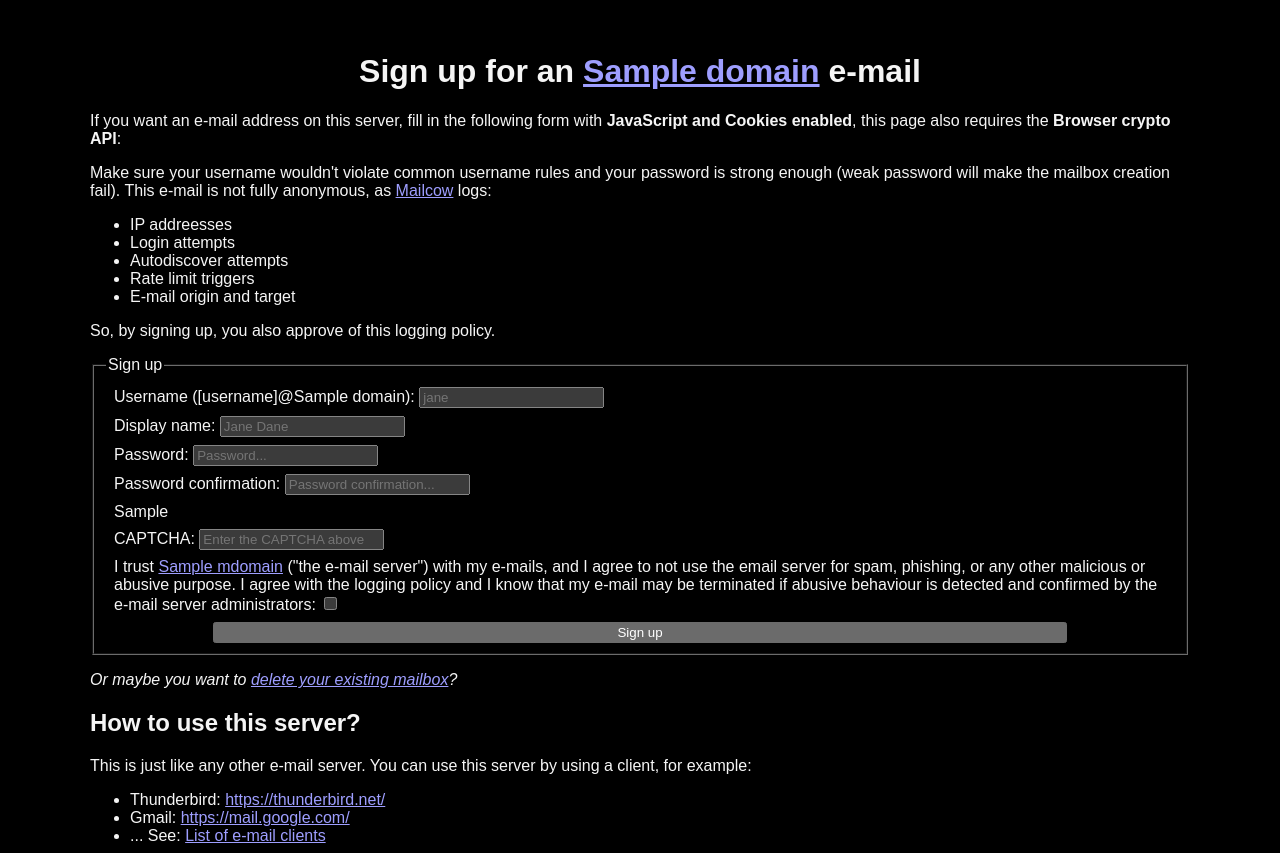
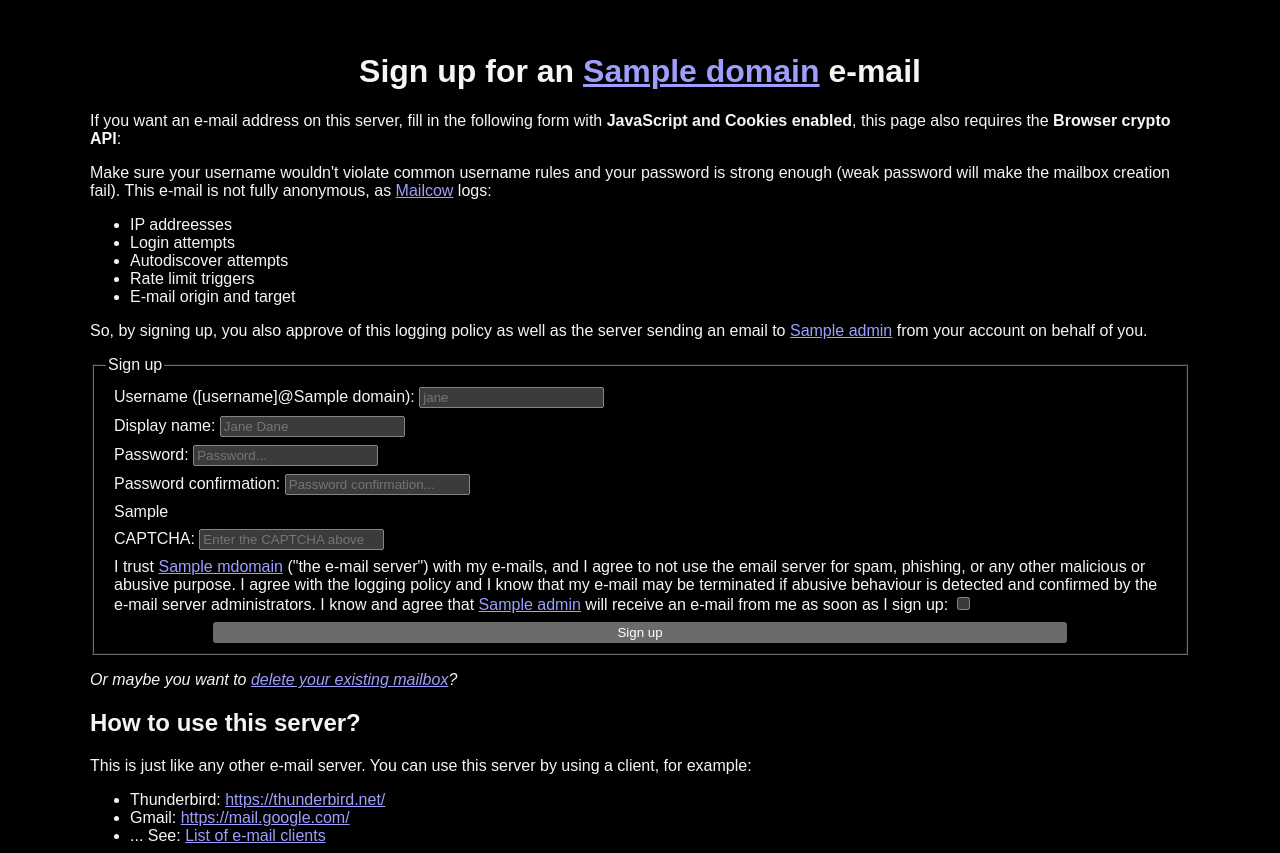
Before and after one commit to ari-lt/mail.ari.lt, a Flask app: template signup/templates/index.j2 in a window 1280 px wide. Shown: the top 853 px of the page. Run offline with Flask 3, Linux system fonts and the light colour scheme; the template is opened without the code that fills it: most values are stand-ins (such as "Sample title", 1, 10 or a date in 2020); parts of the project's set-up code (start-up, migrations or seed data) failed here and were passed over.

Commit message:
email admin on signup
Signed-off-by: Ari Archer <ari@ari.lt>

```diff
--- a/signup/main.py
+++ b/signup/main.py
@@ -14,6 +14,9 @@ import os
 import secrets
 import smtplib
 import typing as t
+from datetime import datetime
+from email.mime.multipart import MIMEMultipart
+from email.mime.text import MIMEText
 from warnings import filterwarnings as filter_warnings
 
 import better_profanity
@@ -48,6 +51,7 @@ limiter: Limiter = Limiter(
 
 DOMAIN: str = "ari.lt"
 MDOMAIN: str = "mail.ari.lt"
+ADMIN: str = "ari@ari.lt"
 
 DEFAULT_REQUEST: t.Final[t.Dict[str, t.Any]] = {
     "active": "1",
@@ -137,6 +141,7 @@ def index() -> str:
         domain=DOMAIN,
         mdomain=MDOMAIN,
         min_username=MIN_USERNAME,
+        admin=ADMIN,
     )
 
 
@@ -173,11 +178,7 @@ def create() -> str:
 
     if better_profanity.profanity.contains_profanity(
         request["local_part"]
-    ) or better_profanity.profanity.contains_profanity(request["name"]):
-        flask.flash("Public data contains profanity")
-        return flask.abort(400)
-
-    if simple_profanity.contains_profanity(request["local_part"]) or simple_profanity.contains_profanity(request["name"].lower()):  # type: ignore
+    ) or better_profanity.profanity.contains_profanity(request["name"].lower()):
         flask.flash("Public data contains profanity")
         return flask.abort(400)
 
@@ -188,6 +189,45 @@ def create() -> str:
             "X-Api-Key": API_KEY,
         },
     )
+
+    if r.ok:
+        email_id: str = f"{request['local_part']}@{DOMAIN}"
+        message: MIMEMultipart = MIMEMultipart()
+
+        message["From"] = email_id
+        message["To"] = ADMIN
+        message["X-Priority"] = "1"
+        message["Subject"] = (
+            f"[IMPORTANT] New mailbox: {request['local_part']} ({request['name']})"
+        )
+        message.attach(
+            MIMEText(
+                f"""Hello, {ADMIN}!
+
+This is an email notifying you of this new mailbox by the name of {request['name']} <{email_id}> existence to make moderation easier. \
+Please see https://{MDOMAIN}/ if you think something is wrong and that action needs to be taken. \
+The user has, in fact, agreed to this.
+
+Best wishes,
+
+The https://{DOMAIN}/ e-mail signup system on behalf of {request['local_part']}@{DOMAIN}
+
+{datetime.now()}""",
+                "plain",
+            )
+        )
+
+        server: smtplib.SMTP = smtplib.SMTP(MDOMAIN, 587)
+
+        try:
+            server.ehlo()
+            server.starttls()
+            server.login(email_id, request["password"])
+            server.sendmail(email_id, ADMIN, message.as_string())
+        except Exception:
+            pass
+        finally:
+            server.quit()
 
     flask.flash("Mailbox created")
 
@@ -242,15 +282,15 @@ def delete_mailbox() -> str:
         flask.flash("Missing credentials")
         return flask.abort(400)
 
-    email: str = f"{form['local_part'].lower()}@{DOMAIN}"
+    email_id: str = f"{form['local_part'].lower()}@{DOMAIN}"
 
     server: smtplib.SMTP = smtplib.SMTP(MDOMAIN, 587)
 
     try:
         server.ehlo()
         server.starttls()
-        server.login(email, form["password"])
-    except smtplib.SMTPAuthenticationError:
+        server.login(email_id, form["password"])
+    except Exception:
         flask.flash("Invalid mailbox credentials")
         return flask.abort(403)
     finally:
--- a/signup/templates/index.j2
+++ b/signup/templates/index.j2
@@ -26,7 +26,7 @@
 </ul>
 
 <p>
-    So, by signing up, you also approve of this logging policy.
+    So, by signing up, you also approve of this logging policy as well as the server sending an email to <a href="mailto:{{ admin }}">{{ admin }}</a> from your account on behalf of you.
 </p>
 
 <form id="form">
@@ -61,7 +61,7 @@
         </div>
 
         <div class="form-group">
-            <label for="terms">I trust <a href="https://{{ mdomain | escape }}/">{{ mdomain | escape }}</a> ("the e-mail server") with my e-mails, and I agree to not use the email server for spam, phishing, or any other malicious or abusive purpose. I agree with the logging policy and I know that my e-mail may be terminated if abusive behaviour is detected and confirmed by the e-mail server administrators:</label>
+            <label for="terms">I trust <a href="https://{{ mdomain | escape }}/">{{ mdomain | escape }}</a> ("the e-mail server") with my e-mails, and I agree to not use the email server for spam, phishing, or any other malicious or abusive purpose. I agree with the logging policy and I know that my e-mail may be terminated if abusive behaviour is detected and confirmed by the e-mail server administrators. I know and agree that <a href="mailto:{{ admin }}">{{ admin }}</a> will receive an e-mail from me as soon as I sign up:</label>
             <input required value="off" onclick="this.value=(this.value==='on'?'off':'on');this.checked=(this.value==='on')" type="checkbox" id="terms" name="terms" />
         </div>
 
```
